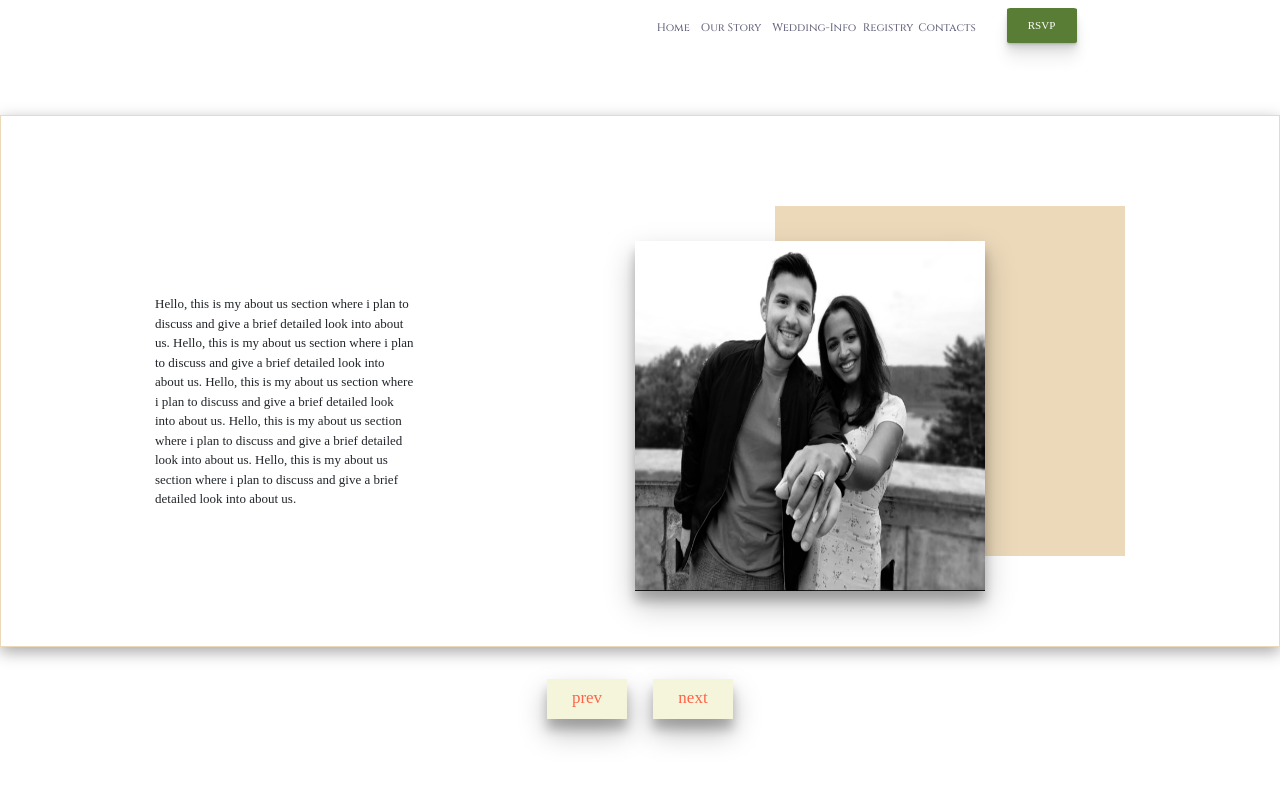
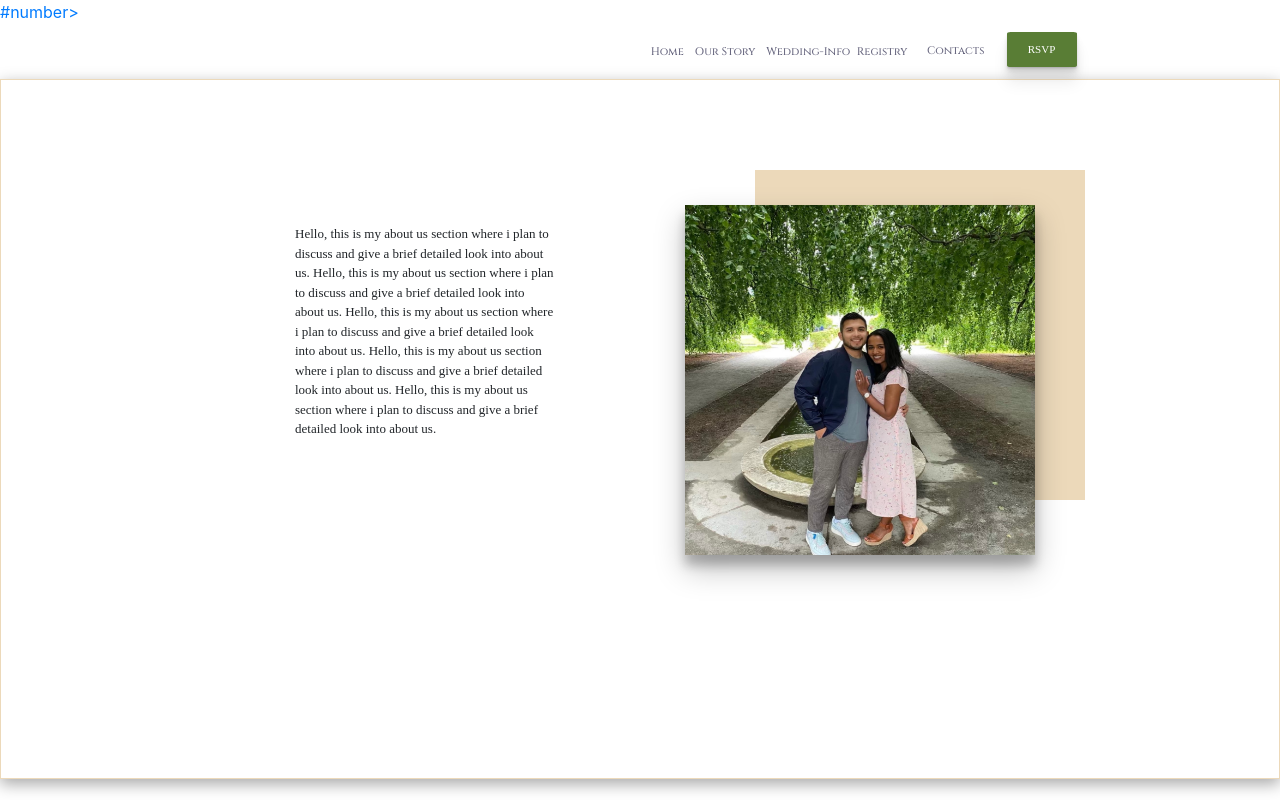
Before and after one commit to kevinrhidalgo/bandswed, a React (Create React App) app: page /Aboutme in a window 1280 px wide. Built offline with nearby package versions, Linux system fonts and the light colour scheme.

Commit message:
adding contacts page

```diff
--- a/public/index.html
+++ b/public/index.html
@@ -58,6 +58,13 @@
 <link rel="preconnect" href="https://fonts.gstatic.com" crossorigin>
 <link href="https://fonts.googleapis.com/css2?family=Amiri&display=swap" rel="stylesheet">
 
+
+<link rel="preconnect" href="https://fonts.googleapis.com">
+<link rel="preconnect" href="https://fonts.gstatic.com" crossorigin>
+<link href="https://fonts.googleapis.com/css2?family=Amiri&family=PT+Serif&display=swap" rel="stylesheet">
+
+
+<a href="tel:#number">#number></a>
 <title>React App</title>
   </head>
   <body>
--- a/src/App.js
+++ b/src/App.js
@@ -5,6 +5,7 @@ import Footer from "./components/Footer/Footer"
 import Nav from "./components/Nav/Nav"
 import Aboutme from "./components/Aboutme/Aboutme"
 import WedInfo from "./components/Wedinfo/Wedinfo"
+import Contacts from "./components/Contacts/Contacts"
 import "./App.css"
 
 
@@ -22,6 +23,7 @@ function App() {
         <Route path='/' exact={true} component={Main}/>
         <Route path="/Aboutme"  component={Aboutme} />
         <Route path="/Wedinfo"  component={WedInfo} />
+        <Route path="/Contacts"  component={Contacts} />
       </BrowserRouter>
 
 
--- a/src/components/Aboutme/Aboutme.js
+++ b/src/components/Aboutme/Aboutme.js
@@ -2,6 +2,7 @@ import React from "react"
 import { Link } from "react-router-dom";
 import "./styles.css"
 import brySol from "./brysol.jpg"
+import bryan from "./bryan.jpg"
 
 function About() {
     return (
@@ -9,6 +10,7 @@ function About() {
 
 <div className="theeAbout">
 
+<div className="boutDesc1">
 <div className="aboutDesc">
     <p>Hello, this is my about us section where i plan to discuss and give a brief detailed look into about us.
     Hello, this is my about us section where i plan to discuss and give a brief detailed look into about us.
@@ -17,24 +19,19 @@ function About() {
     Hello, this is my about us section where i plan to discuss and give a brief detailed look into about us.
     </p>
 </div>
+</div>
+
 
 <div className='coupleFoto'>
-<img src={brySol}/>
+<img src={bryan}/>
 </div>
 <div className="fotoBox"></div>
 
+
+
 </div>
 
-<div className="actionBtn">
-<div className="previous">
-<Link className="btn" to="/"><h2> prev </h2></Link>
-</div>
 
-<div className="next">
-<Link className="btn" to="/Location"><h2> next </h2></Link>
-</div>
-
-</div>
       </>
     );
   }
--- a/src/components/Aboutme/styles.css
+++ b/src/components/Aboutme/styles.css
@@ -2,68 +2,32 @@
     display: flex;
     flex-direction: row;
     justify-content: center;
-    margin-top: 20px;
+    margin-top: -40px;
     padding-top: 90px;
     padding-bottom: 90px;
     border: solid 1px #ecd9ba;
     box-shadow: rgba(0, 0, 0, 0.35) 0px 5px 15px;
-
+    height: 700px;
+}
+.boutDesc1{
+    margin-left: 100px;
+    margin-right: -150px;
 }
 .aboutDesc{
     width:260px;
     font-size: 13px;
-    margin-right:10px;
+
     font-family: cursive;
     transform: translate(0%,25%);
 }
 .coupleFoto img{
     width:350px;
     height: 350px;
-    transform: translate(60%,10%);
+    transform: translate(80%,10%);
     box-shadow: rgba(0, 0, 0, 0.25) 0px 14px 28px, rgba(0, 0, 0, 0.22) 0px 10px 10px;
 }
 .fotoBox{
-    width:350px;
-    height: 350px;
+    width:330px;
+    height: 330px;
     background-color: #ecd9ba;
-
 }
-.actionBtn{
-    display: flex;
-    flex-direction: row;
-    justify-content: center;
-    margin-top: 25px;
-}
-.previous h2{
-    background-color:beige;
-    width: 80px;
-    height:40px;
-    color:tomato;
-    font-size: 17px;
-    padding-top: 9px;
-    box-shadow: rgba(0, 0, 0, 0.25) 0px 14px 28px, rgba(0, 0, 0, 0.22) 0px 10px 10px;
-    font-family: 'Quattrocento', serif;
-}
-.previous h2:hover{
-    -webkit-transform: scale(1.2);
-    -ms-transform: scale(1.2);
-    transform: scale(1.2);
-    color:pink;
-  }
-.next h2{
-    background-color:beige;
-    width: 80px;
-    height:40px;
-    color:tomato;
-    font-size: 17px;
-    padding-top: 9px;
-    box-shadow: rgba(0, 0, 0, 0.25) 0px 14px 28px, rgba(0, 0, 0, 0.22) 0px 10px 10px;
-    font-family: 'Quattrocento', serif;
-}
-.next h2:hover{
-    -webkit-transform: scale(1.2);
-    -ms-transform: scale(1.2);
-    transform: scale(1.2);
-    color:pink;
-
-  }
--- /dev/null
+++ b/src/components/Contacts/Contacts.js
@@ -0,0 +1,53 @@
+
+import React from "react"
+import "./styles.css"
+
+
+function Contacts() {
+    return (
+<div className="contacts">
+
+    <div className="flyerOne">
+<div className="flyerSec">
+
+
+<div className='sacOne'>
+<div className="titleSac">
+    <h1>Any question or concerns please feel free to contact us or the venue
+    at the following listed below:
+    </h1>
+</div>
+</div>
+
+<div className="contactSec">
+<div>
+    <h2>Reach us at: </h2>
+        <br/>
+        <p> 347-891-9747 or 347-853-4559 </p>
+</div>
+</div>
+
+<br/>
+
+
+<div className="contactSecTwo">
+<div>
+
+    <h2>Bella Collina Venue:</h2>
+    <br/>
+    <p>407-469-4999</p>
+    <p>or visit BellaCollina.com</p>
+</div>
+</div>
+
+
+
+
+</div>
+</div>
+
+</div>
+    );
+  }
+
+  export default Contacts;
--- /dev/null
+++ b/src/components/Contacts/styles.css
@@ -0,0 +1,62 @@
+
+.contacts{
+    background-image: url(https://images.pexels.com/photos/3772004/pexels-photo-3772004.jpeg?auto=compress&cs=tinysrgb&dpr=2&w=500);
+    background-size: 100%;
+    background-repeat: no-repeat;
+    background-position: 50% 60%;
+    width: 100%;
+    height: 600px;
+    margin-top: -30px;
+}
+
+.flyerOne{
+    display: flex;
+    justify-content: center;
+}
+.flyerSec{
+    background-color: white;
+    width: 450px;
+    height: 480px;
+    margin-top:20px;
+    border: 1px solid #528aae;
+    box-shadow: rgba(0, 0, 0, 0.19) 0px 10px 20px, rgba(0, 0, 0, 0.23) 0px 6px 6px;
+}
+
+.sacOne{
+    display: flex;
+    justify-content: center;
+    margin-top: 50px;
+}
+.titleSac h1{
+    font-size: 18px;
+    width: 400px;
+    font-family: 'Amiri', serif;
+}
+
+.contactSec{
+    display: flex;
+    justify-content: center;
+    margin-top: 20px;
+}
+.contactSecTwo{
+    display: flex;
+    justify-content: center;
+}
+
+.contactSec p{
+    font-family: 'PT Sans Narrow', sans-serif;
+    font-size: 15px;
+}
+.contactSec h2{
+    font-family: 'PT Sans Narrow', sans-serif;
+    font-size: 25px;
+}
+
+.contactSecTwo h2{
+    font-family: 'PT Sans Narrow', sans-serif;
+    font-size: 25px;
+}
+.contactSecTwo p{
+    font-family: 'PT Sans Narrow', sans-serif;
+    font-size: 15px;
+}
--- a/src/components/Nav/Nav.js
+++ b/src/components/Nav/Nav.js
@@ -42,7 +42,9 @@ function Nav() {
 <div className="naver">
       <div style={linkStyler} className="navLink"><p>Registry</p></div>
 
-      <div style={linkStyler} className="navLink"><p>Contacts</p></div>
+      <div style={linkStyler} className="navLink">
+      <Link className="btn" to="/Contacts"><h1>Contacts</h1></Link>
+        </div>
 
       </div>
 
--- a/src/components/Wedinfo/Wedinfo.js
+++ b/src/components/Wedinfo/Wedinfo.js
@@ -47,7 +47,7 @@ function Location() {
 
 <div className="sectionDos">
 <h1>Schedule</h1>
-<p>Wedding Ceremony arrives at 4:30pm sharp. Please arrive on time!</p>
+<p>Wedding Ceremony begins at 5:00pm. Please begin arriving at 4:30pm</p>
 </div>
 </div>
 
@@ -62,7 +62,7 @@ function Location() {
 
 <div className="sectionCuatro">
 <h2>Dress Code</h2>
-<p>Formal Dressing. Suit and tie/bowtie for men.</p>
+<p>Formal Dress code. Suit and tie/bowtie for men.</p>
 </div>
 </div>
 
```
Also changed, not shown: src/components/Aboutme/bryan.jpg (added).
